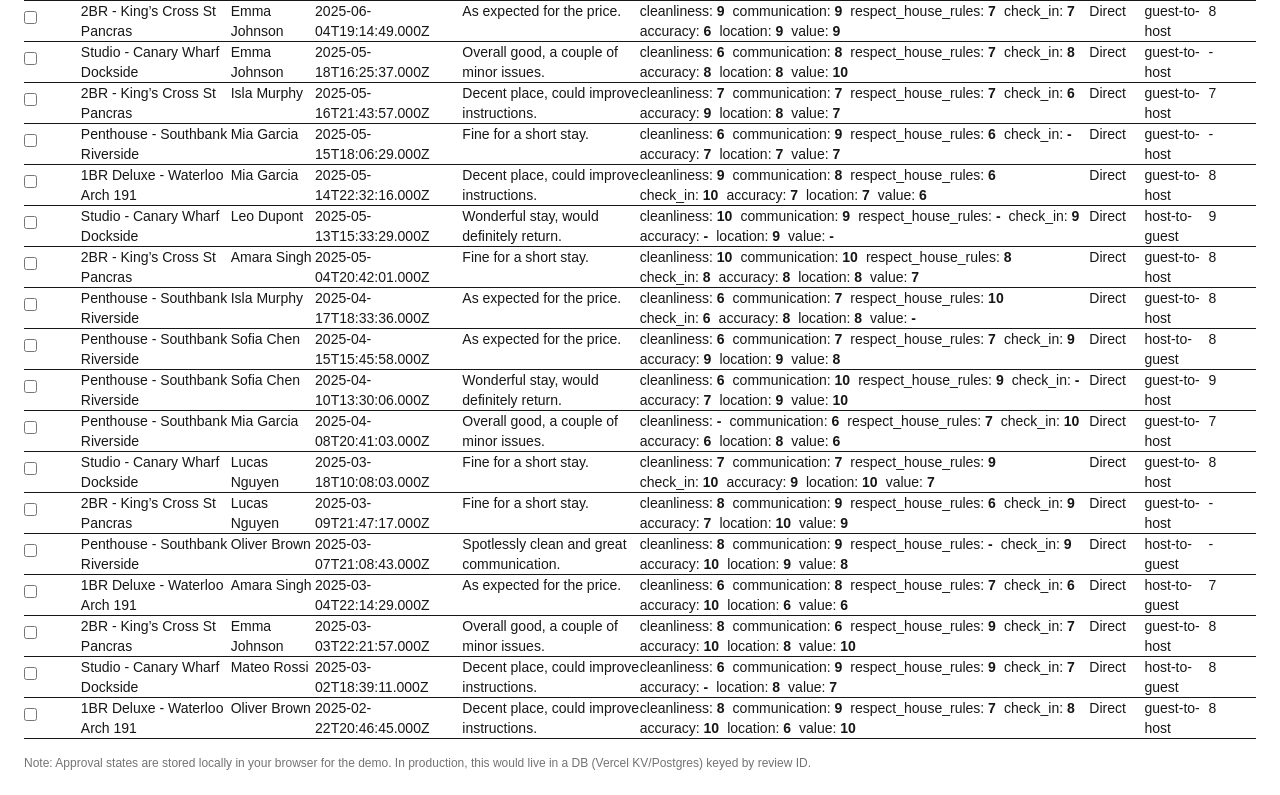
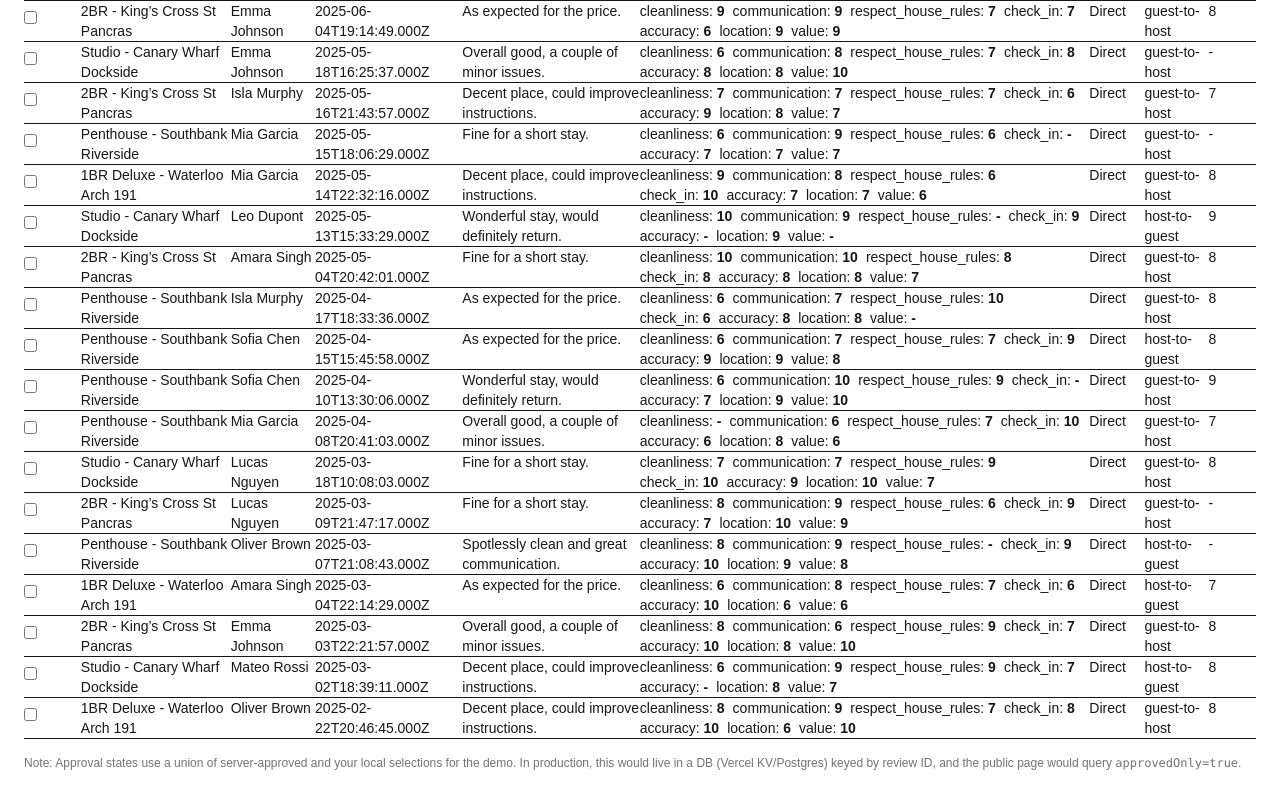
Before and after one commit to danwib/the_flex_practical_interview, a Next.js app in the folder flex-reviews/: page /dashboard in a window 1280 px wide. Shown: the part 506-1301 px from the top of the page. Built offline with nearby package versions, Linux system fonts and the light colour scheme; no server answers.

Commit message:
Updated manager dash to push local approval, demo feat

```diff
--- a/flex-reviews/src/app/dashboard/page.tsx
+++ b/flex-reviews/src/app/dashboard/page.tsx
@@ -13,6 +13,7 @@ type Review = {
   channel?: string;                       // NEW optional fields
   type?: string;                          // "
   rating?: number | null;                 // "
+  approved?: boolean;                     // optional server-approved flag
 };
 
 function useApprovals() {
@@ -41,7 +42,7 @@ export default function DashboardPage() {
   const [sortKey, setSortKey] = useState<'date' | 'rating'>('date');
   const [sortOrder, setSortOrder] = useState<'asc' | 'desc'>('desc');
 
-  const { map, toggle } = useApprovals();
+  const { map, set: setApproval } = useApprovals();
 
   useEffect(() => {
     const url = new URL('/api/reviews/hostaway', window.location.origin);
@@ -56,7 +57,9 @@ export default function DashboardPage() {
     if (sortKey) url.searchParams.set('sort', sortKey);
     if (sortOrder) url.searchParams.set('order', sortOrder);
 
-    fetch(url).then(r => r.json()).then(d => setReviews(d.result));
+    fetch(url)
+      .then(r => r.json())
+      .then(d => setReviews(Array.isArray(d?.result) ? d.result : []));
   }, [q, listing, category, min, channel, type, sortKey, sortOrder]);
 
   const listings = useMemo(
@@ -87,6 +90,9 @@ export default function DashboardPage() {
     return isNaN(d.getTime()) ? r.submittedAt : d.toLocaleDateString();
     // If you prefer full datetime: d.toLocaleString()
   };
+
+  // Union helper: server-approved OR locally-approved
+  const isApproved = (r: Review) => (r.approved === true) || !!map[r.id];
 
   return (
     <div className="p-6 space-y-4">
@@ -184,7 +190,13 @@ export default function DashboardPage() {
           {reviews.map(r => (
             <tr key={r.id} className="border-b align-top">
               <td className="py-2">
-                <input type="checkbox" checked={!!map[r.id]} onChange={() => toggle(r.id)} />
+                {/* Use union for checked; flipping sets local state to the opposite of the union */}
+                <input
+                  type="checkbox"
+                  checked={isApproved(r)}
+                  onChange={() => setApproval(r.id, !isApproved(r))}
+                  aria-label={`Approve review ${r.id}`}
+                />
               </td>
               <td>{r.listingName}</td>
               <td>{r.guestName}</td>
@@ -213,8 +225,9 @@ export default function DashboardPage() {
       </table>
 
       <p className="text-xs text-neutral-500">
-        Note: Approval states are stored locally in your browser for the demo. In production,
-        this would live in a DB (Vercel KV/Postgres) keyed by review ID.
+        Note: Approval states use a union of server-approved and your local selections for the demo.
+        In production, this would live in a DB (Vercel KV/Postgres) keyed by review ID, and the
+        public page would query <code>approvedOnly=true</code>.
       </p>
     </div>
   );
```
